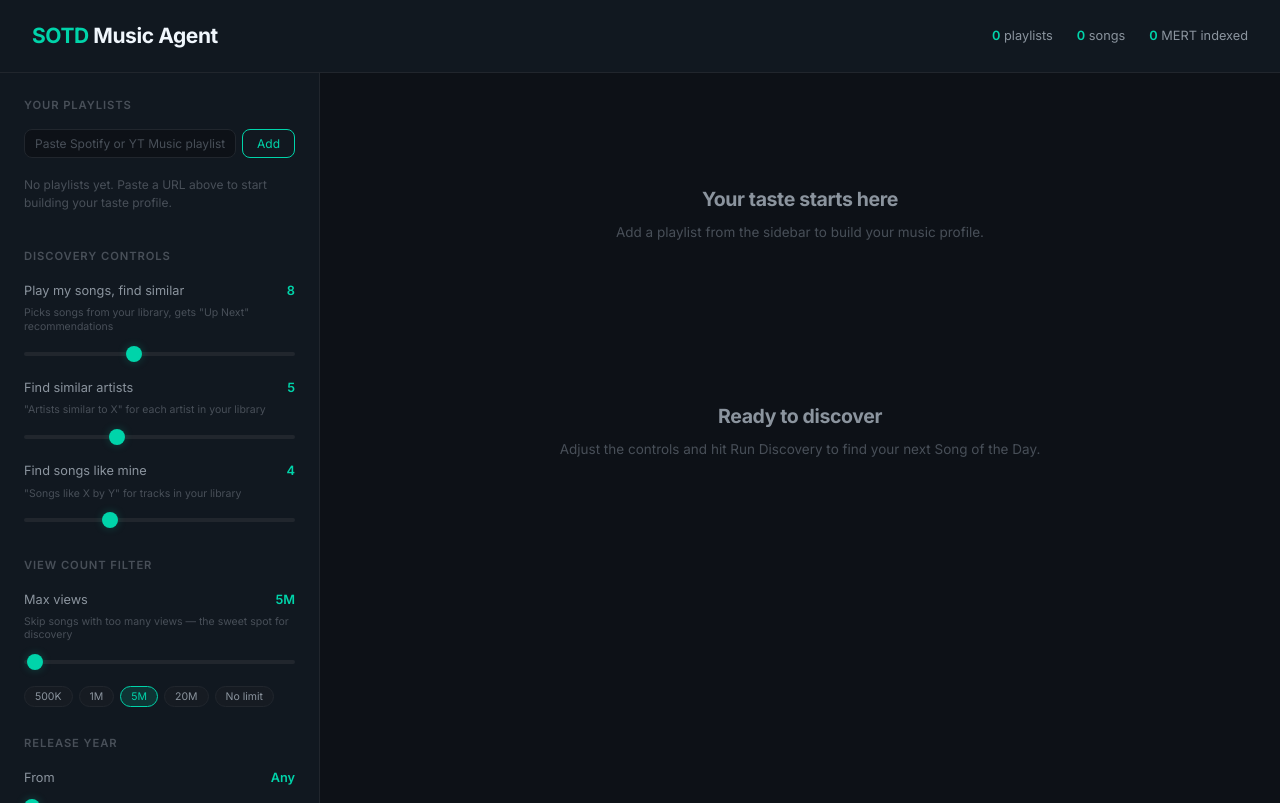
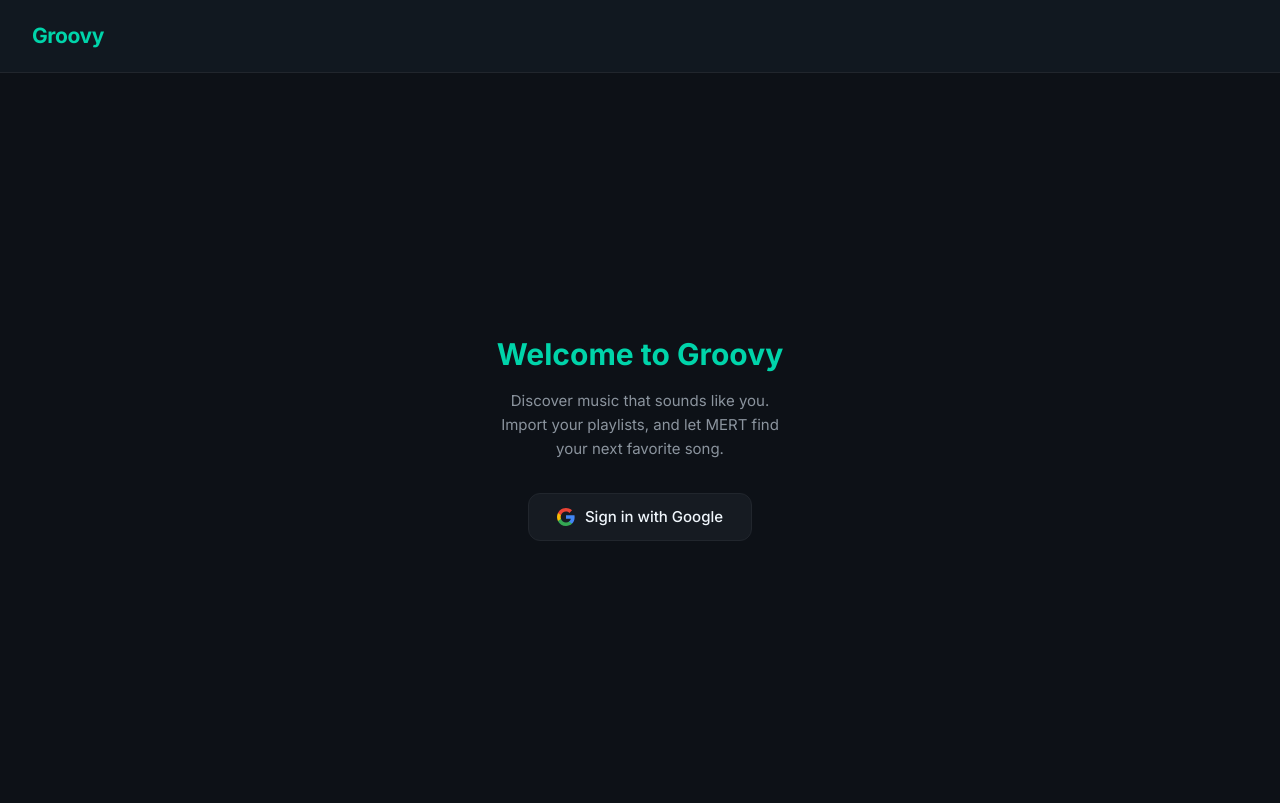
Before and after one commit to meghesh94/groovy, a Flask app: page / in a window 1280 px wide. After the commit the page ends 541 px from the top, so only its background shows below. Run offline with Flask 3, Linux system fonts and the light colour scheme; data that the repository does not hold is empty.

Commit message:
Add Google OAuth login with per-user data isolation
- users table in SQLite, user_id foreign key on playlists + songs
- Google OAuth via authlib (login, callback, session)
- login_required decorator on all API routes
- Login screen with Google sign-in button
- User avatar + sign-out in header

Set GOOGLE_CLIENT_ID and GOOGLE_CLIENT_SECRET in .env to enable.

Co-Authored-By: Claude Opus 4.6 (1M context) <noreply@anthropic.com>

```diff
--- a/requirements.txt
+++ b/requirements.txt
@@ -8,3 +8,4 @@ torchaudio>=2.1.0
 numpy>=1.24.0
 yt-dlp>=2024.1.0
 flask>=3.0.0
+authlib>=1.3.0
--- a/web/app.py
+++ b/web/app.py
@@ -1,5 +1,6 @@
-"""Flask web app for SOTD Music Agent."""
+"""Flask web app for Groovy."""
 
+import functools
 import json
 import os
 import sys
@@ -8,30 +9,105 @@ import webbrowser
 from collections import Counter
 from queue import Empty
 
-from flask import Flask, Response, jsonify, render_template, request, send_from_directory
+from authlib.integrations.flask_client import OAuth
+from flask import Flask, Response, jsonify, redirect, render_template, request, send_from_directory, session, url_for
 
 # Add parent dir to path so we can import the existing modules
 sys.path.insert(0, os.path.join(os.path.dirname(__file__), ".."))
 
+import config
 from web import db
 from web.discovery_runner import RunConfig, get_event_queue, is_running, start_discovery, force_reset
 
 app = Flask(__name__, template_folder="templates", static_folder="static")
+app.secret_key = config.SECRET_KEY
 
 # Initialize database on import
 db.init()
 
-# Background indexing state (still in-memory — transient by nature)
+# ── Google OAuth ───────────────────────────────────────────────────
+
+oauth = OAuth(app)
+oauth.register(
+    name="google",
+    client_id=config.GOOGLE_CLIENT_ID,
+    client_secret=config.GOOGLE_CLIENT_SECRET,
+    server_metadata_url="https://accounts.google.com/.well-known/openid-configuration",
+    client_kwargs={"scope": "openid email profile"},
+)
+
+
+def login_required(f):
+    @functools.wraps(f)
+    def decorated(*args, **kwargs):
+        if "user_id" not in session:
+            if request.path.startswith("/api/"):
+                return jsonify({"error": "Login required"}), 401
+            return redirect(url_for("login"))
+        return f(*args, **kwargs)
+    return decorated
+
+
+def current_user_id() -> str:
+    return session["user_id"]
+
+
+# ── Auth routes ────────────────────────────────────────────────────
+
+@app.route("/auth/login")
+def login():
+    redirect_uri = url_for("auth_callback", _external=True)
+    return oauth.google.authorize_redirect(redirect_uri)
+
+
+@app.route("/auth/callback")
+def auth_callback():
+    token = oauth.google.authorize_access_token()
+    userinfo = token.get("userinfo")
+    if not userinfo:
+        return "Login failed", 400
+
+    user = db.upsert_user(
+        user_id=userinfo["sub"],
+        email=userinfo["email"],
+        name=userinfo.get("name", ""),
+        picture=userinfo.get("picture", ""),
+    )
+    session["user_id"] = user["id"]
+    session["user_name"] = user["name"]
+    session["user_picture"] = user["picture"]
+    return redirect("/")
+
+
+@app.route("/auth/logout")
+def logout():
+    session.clear()
+    return redirect("/")
+
+
+@app.route("/api/me")
+def api_me():
+    if "user_id" not in session:
+        return jsonify({"logged_in": False})
+    return jsonify({
+        "logged_in": True,
+        "user_id": session["user_id"],
+        "name": session.get("user_name", ""),
+        "picture": session.get("user_picture", ""),
+    })
+
+
+# ── Background indexing state (transient) ──────────────────────────
+
 _indexing = False
 _index_progress = {"done": 0, "total": 0, "current_song": ""}
 
 
-def _get_all_tracks() -> list[dict]:
+def _get_all_tracks(user_id: str) -> list[dict]:
     """Get all tracks across all playlists + approved songs (deduped)."""
-    tracks = db.get_all_tracks()
-    approved = db.get_approved_tracks()
+    tracks = db.get_all_tracks(user_id)
+    approved = db.get_approved_tracks(user_id)
 
-    # Dedup approved songs against playlist tracks
     seen = {(t["name"].lower().strip(), t["artist"].lower().strip()) for t in tracks}
     for t in approved:
         key = (t["name"].lower().strip(), t["artist"].lower().strip())
@@ -46,7 +122,6 @@ def _get_all_tracks() -> list[dict]:
 
 
 def _build_profile_from_tracks(tracks: list[dict]) -> dict:
-    """Build a taste profile from a list of track dicts."""
     artist_counter = Counter()
     genre_counter = Counter()
     for t in tracks:
@@ -82,8 +157,10 @@ def serve_audio(video_id):
 # ── API: Profile ────────────────────────────────────────────────────
 
 @app.route("/api/profile")
+@login_required
 def api_profile():
-    tracks = _get_all_tracks()
+    uid = current_user_id()
+    tracks = _get_all_tracks(uid)
     if not tracks:
         return jsonify({
             "track_count": 0,
@@ -92,7 +169,6 @@ def api_profile():
             "source": "none",
         })
     profile = _build_profile_from_tracks(tracks)
-    # Include songs with video IDs for the vinyl grid
     songs_for_grid = [
         {"name": t["name"], "artist": t["artist"], "yt_video_id": t["yt_video_id"]}
         for t in tracks if t.get("yt_video_id")
@@ -109,8 +185,10 @@ def api_profile():
 # ── API: Playlists ──────────────────────────────────────────────────
 
 @app.route("/api/playlists")
+@login_required
 def api_playlists():
-    playlists = db.get_playlists()
+    uid = current_user_id()
+    playlists = db.get_playlists(uid)
     return jsonify([{
         "url": pl["url"],
         "platform": pl["platform"],
@@ -121,7 +199,9 @@ def api_playlists():
 
 
 @app.route("/api/playlists", methods=["POST"])
+@login_required
 def api_add_playlist():
+    uid = current_user_id()
     body = request.get_json(silent=True) or {}
     url = body.get("url", "").strip()
     if not url:
@@ -132,16 +212,15 @@ def api_add_playlist():
     if not parsed:
         return jsonify({"error": "Unrecognized playlist URL. Supports Spotify and YT Music playlists."}), 400
 
-    # Check for duplicates
     if db.get_playlist(parsed["playlist_id"]):
         return jsonify({"error": "Playlist already added."}), 409
 
-    # Fetch in background to not block the UI
     def _fetch():
         try:
             from sources.playlist_import import fetch_playlist
             result = fetch_playlist(url)
             db.add_playlist(
+                user_id=uid,
                 playlist_id=result["playlist_id"],
                 url=result["url"],
                 platform=result["platform"],
@@ -159,19 +238,20 @@ def api_add_playlist():
 
 
 @app.route("/api/playlists/<playlist_id>", methods=["DELETE"])
+@login_required
 def api_remove_playlist(playlist_id):
-    db.remove_playlist(playlist_id)
+    db.remove_playlist(current_user_id(), playlist_id)
     return jsonify({"ok": True})
 
 
 @app.route("/api/playlists/index", methods=["POST"])
+@login_required
 def api_index_playlists():
-    """Build MERT index from all imported playlist tracks."""
     global _indexing
     if _indexing:
         return jsonify({"error": "Indexing already in progress"}), 409
 
-    tracks = _get_all_tracks()
+    tracks = _get_all_tracks(current_user_id())
     if not tracks:
         return jsonify({"error": "No tracks to index. Add playlists first."}), 400
 
@@ -204,6 +284,7 @@ def api_index_playlists():
 
 
 @app.route("/api/playlists/index-status")
+@login_required
 def api_index_status():
     if _indexing:
         return jsonify({
@@ -231,14 +312,13 @@ def api_index_status():
 # ── API: Queries ────────────────────────────────────────────────────
 
 @app.route("/api/queries")
+@login_required
 def api_queries():
-    tracks = _get_all_tracks()
+    tracks = _get_all_tracks(current_user_id())
 
-    # Radio seeds: actual songs from playlists
     seeds = [{"query": f"{t['name']} {t['artist']}", "name": t["name"], "artist": t["artist"]}
              for t in tracks if t.get("name") and t.get("artist")]
 
-    # Artist exploration: unique artists from playlists
     seen = set()
     artists = []
     for t in tracks:
@@ -258,19 +338,21 @@ def api_queries():
 # ── API: Discovery ──────────────────────────────────────────────────
 
 @app.route("/api/discover/reset", methods=["POST"])
+@login_required
 def api_discover_reset():
     force_reset()
     return jsonify({"ok": True})
 
 
 @app.route("/api/discover", methods=["POST"])
+@login_required
 def api_discover():
     if is_running():
         return jsonify({"error": "A discovery run is already active."}), 409
 
     body = request.get_json(silent=True) or {}
 
-    config = RunConfig(
+    run_config = RunConfig(
         radio_seeds_count=body.get("radio_seeds_count", 8),
         vibe_queries_count=body.get("vibe_queries_count", 8),
         artist_vibe_count=body.get("artist_vibe_count", 5),
@@ -285,13 +367,16 @@ def api_discover():
         skip_words=body.get("skip_words", RunConfig().skip_words),
     )
 
-    tracks = _get_all_tracks()
-    run_id = start_discovery(config, library_tracks=tracks if tracks else None)
+    tracks = _get_all_tracks(current_user_id())
+    run_id = start_discovery(run_config, library_tracks=tracks if tracks else None)
     return jsonify({"run_id": run_id})
 
 
 @app.route("/api/discover/stream")
+@login_required
 def api_discover_stream():
+    uid = current_user_id()
+
     def event_stream():
         queue = get_event_queue()
         while True:
@@ -301,9 +386,8 @@ def api_discover_stream():
                 yield ":\n\n"  # SSE keepalive
                 continue
 
-            # Persist discovered songs to database
             if event.get("type") == "result" and "song" in event:
-                db.save_song(event["song"])
+                db.save_song(uid, event["song"])
 
             yield f"data: {json.dumps(event)}\n\n"
 
@@ -317,31 +401,36 @@ def api_discover_stream():
 # ── API: Song actions ───────────────────────────────────────────────
 
 @app.route("/api/songs/<song_id>/approve", methods=["POST"])
+@login_required
 def api_approve(song_id):
-    song = db.get_song(song_id)
+    uid = current_user_id()
+    song = db.get_song(uid, song_id)
     if not song:
         return jsonify({"error": "Song not found"}), 404
 
-    db.update_song_status(song_id, "approved")
+    db.update_song_status(uid, song_id, "approved")
     return jsonify({"ok": True, "song": song["name"]})
 
 
 @app.route("/api/songs/<song_id>/rate", methods=["POST"])
+@login_required
 def api_rate(song_id):
-    song = db.get_song(song_id)
+    uid = current_user_id()
+    song = db.get_song(uid, song_id)
     if not song:
         return jsonify({"error": "Song not found"}), 404
 
     body = request.get_json(silent=True) or {}
     rating = body.get("rating", 0)
-    db.update_song_rating(song_id, rating)
+    db.update_song_rating(uid, song_id, rating)
 
     return jsonify({"ok": True, "song": song["name"], "rating": rating})
 
 
 @app.route("/api/songs/<song_id>/skip", methods=["POST"])
+@login_required
 def api_skip(song_id):
-    db.update_song_status(song_id, "skipped")
+    db.update_song_status(current_user_id(), song_id, "skipped")
     return jsonify({"ok": True})
 
 
@@ -349,6 +438,6 @@ def api_skip(song_id):
 
 if __name__ == "__main__":
     port = 5555
-    print(f"\n  SOTD Music Agent → http://localhost:{port}\n")
+    print(f"\n  Groovy → http://localhost:{port}\n")
     webbrowser.open(f"http://localhost:{port}")
     app.run(host="0.0.0.0", port=port, debug=False, threaded=True)
--- a/web/static/app.js
+++ b/web/static/app.js
@@ -2,6 +2,9 @@
 
 function sotdApp() {
     return {
+        // Auth
+        user: null,
+
         // Profile
         profile: null,
         libraryStats: null,
@@ -54,6 +57,8 @@ function sotdApp() {
         eventSource: null,
 
         async init() {
+            await this.loadUser();
+            if (!this.user) return;  // not logged in — show login screen
             await Promise.all([
                 this.loadProfile(),
                 this.loadQueries(),
@@ -62,6 +67,16 @@ function sotdApp() {
             ]);
             // Poll index status every 5s while indexing
             setInterval(() => { if (this.indexing) this.pollIndexStatus(); }, 5000);
+        },
+
+        async loadUser() {
+            try {
+                const res = await fetch('/api/me');
+                const data = await res.json();
+                this.user = data.logged_in ? data : null;
+            } catch (e) {
+                console.error('Failed to load user:', e);
+            }
         },
 
         async loadProfile() {
--- a/web/static/style.css
+++ b/web/static/style.css
@@ -69,6 +69,79 @@ body {
 .header-stats strong {
     color: var(--accent);
     font-weight: 600;
+}
+
+.header-right {
+    display: flex;
+    align-items: center;
+    gap: 24px;
+}
+
+.user-menu {
+    display: flex;
+    align-items: center;
+    gap: 10px;
+}
+
+.user-avatar {
+    width: 32px;
+    height: 32px;
+    border-radius: 50%;
+    border: 2px solid var(--border);
+}
+
+.logout-link {
+    font-size: 0.8rem;
+    color: var(--text-secondary);
+    text-decoration: none;
+}
+.logout-link:hover { color: var(--text-primary); }
+
+/* ── Login Screen ────────────────────────────────────────────── */
+.login-screen {
+    grid-column: 1 / -1;
+    display: flex;
+    align-items: center;
+    justify-content: center;
+    min-height: 70vh;
+}
+
+.login-card {
+    text-align: center;
+    max-width: 400px;
+    padding: 48px;
+}
+
+.login-card h2 {
+    font-size: 2rem;
+    font-weight: 700;
+    margin-bottom: 12px;
+    color: var(--accent);
+}
+
+.login-card p {
+    color: var(--text-secondary);
+    margin-bottom: 32px;
+    line-height: 1.6;
+}
+
+.google-login-btn {
+    display: inline-flex;
+    align-items: center;
+    gap: 10px;
+    padding: 12px 28px;
+    background: var(--bg-card);
+    color: var(--text-primary);
+    border: 1px solid var(--border);
+    border-radius: var(--border-radius);
+    font-size: 1rem;
+    font-weight: 500;
+    text-decoration: none;
+    transition: all 0.2s;
+}
+.google-login-btn:hover {
+    background: var(--bg-card-hover);
+    border-color: var(--accent);
 }
 
 /* ── Sidebar ──────────────────────────────────────────────────── */
--- a/web/templates/index.html
+++ b/web/templates/index.html
@@ -3,7 +3,7 @@
 <head>
     <meta charset="UTF-8">
     <meta name="viewport" content="width=device-width, initial-scale=1.0">
-    <title>SOTD — Song of the Day</title>
+    <title>Groovy — Music Discovery</title>
     <link rel="preconnect" href="https://fonts.googleapis.com">
     <link href="https://fonts.googleapis.com/css2?family=Inter:wght@400;500;600;700&display=swap" rel="stylesheet">
     <link rel="stylesheet" href="/static/style.css?v=10">
@@ -15,16 +15,38 @@
 
     <!-- ─── Header ──────────────────────────────────────────── -->
     <header class="header">
-        <h1><span>SOTD</span> Music Agent</h1>
-        <div class="header-stats">
-            <span><strong x-text="playlists.length"></strong> playlists</span>
-            <span><strong x-text="profile?.track_count || 0"></strong> songs</span>
-            <span><strong x-text="indexedCount"></strong> MERT indexed</span>
-        </div>
+        <h1><span>Groovy</span></h1>
+        <template x-if="user">
+            <div class="header-right">
+                <div class="header-stats">
+                    <span><strong x-text="playlists.length"></strong> playlists</span>
+                    <span><strong x-text="profile?.track_count || 0"></strong> songs</span>
+                    <span><strong x-text="indexedCount"></strong> MERT indexed</span>
+                </div>
+                <div class="user-menu">
+                    <img class="user-avatar" :src="user.picture" :alt="user.name" referrerpolicy="no-referrer">
+                    <a href="/auth/logout" class="logout-link">Sign out</a>
+                </div>
+            </div>
+        </template>
     </header>
 
+    <!-- ─── Login screen ────────────────────────────────────── -->
+    <template x-if="!user">
+        <div class="login-screen">
+            <div class="login-card">
+                <h2>Welcome to Groovy</h2>
+                <p>Discover music that sounds like you. Import your playlists, and let MERT find your next favorite song.</p>
+                <a href="/auth/login" class="google-login-btn">
+                    <svg width="18" height="18" viewBox="0 0 18 18"><path fill="#4285F4" d="M17.64 9.2c0-.637-.057-1.251-.164-1.84H9v3.481h4.844c-.209 1.125-.843 2.078-1.796 2.717v2.258h2.908c1.702-1.567 2.684-3.875 2.684-6.615z"/><path fill="#34A853" d="M9 18c2.43 0 4.467-.806 5.956-2.18l-2.908-2.259c-.806.54-1.837.86-3.048.86-2.344 0-4.328-1.584-5.036-3.711H.957v2.332A8.997 8.997 0 009 18z"/><path fill="#FBBC05" d="M3.964 10.71A5.41 5.41 0 013.682 9c0-.593.102-1.17.282-1.71V4.958H.957A8.997 8.997 0 000 9c0 1.452.348 2.827.957 4.042l3.007-2.332z"/><path fill="#EA4335" d="M9 3.58c1.321 0 2.508.454 3.44 1.345l2.582-2.58C13.463.891 11.426 0 9 0A8.997 8.997 0 00.957 4.958L3.964 7.29C4.672 5.163 6.656 3.58 9 3.58z"/></svg>
+                    Sign in with Google
+                </a>
+            </div>
+        </div>
+    </template>
+
     <!-- ─── Sidebar: Controls ───────────────────────────────── -->
-    <aside class="sidebar">
+    <aside class="sidebar" x-show="user">
 
         <h2>Your Playlists</h2>
 
@@ -204,7 +226,7 @@
     </aside>
 
     <!-- ─── Main: Profile + Results ─────────────────────────── -->
-    <main class="main">
+    <main class="main" x-show="user">
 
         <!-- Taste Profile -->
         <template x-if="profile && profile.track_count > 0">
```
Also changed, not shown: config.py (+7 -0 lines), web/db.py (+76 -28 lines).
